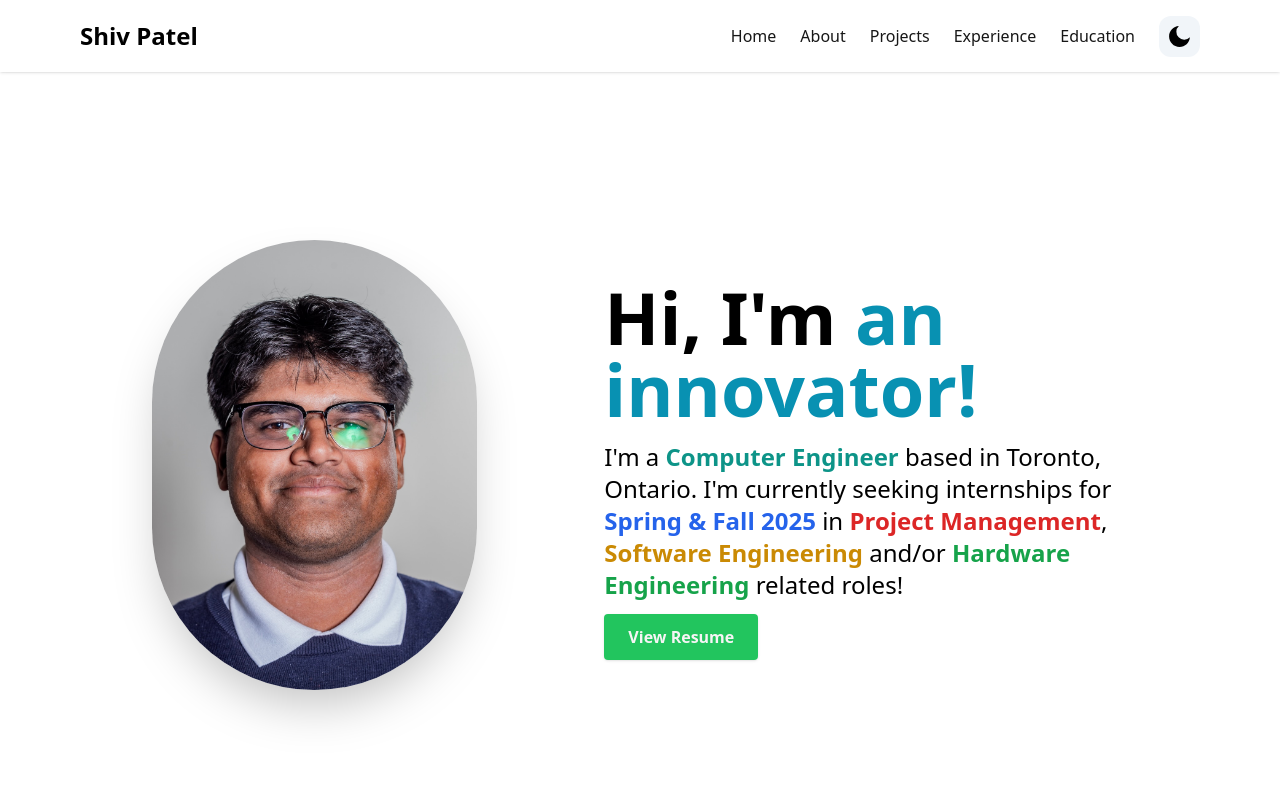
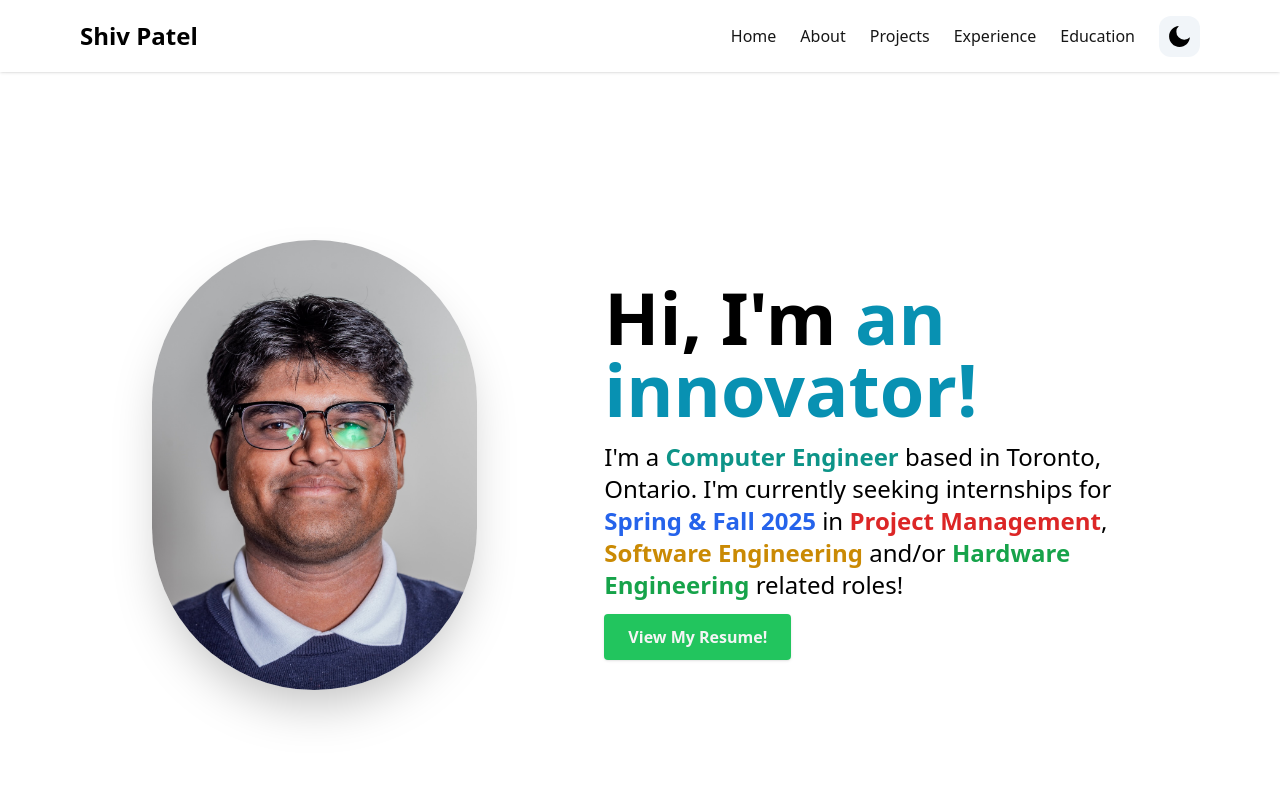
Before and after one commit to Shiv-sp/personalwebsite, a Next.js app: page / in a window 1280 px wide. Shown: the top 800 px of the page. Built offline with nearby package versions, Linux system fonts and the light colour scheme.

Commit message:
Add files via upload

```diff
--- a/components/HeroSection.tsx
+++ b/components/HeroSection.tsx
@@ -70,12 +70,12 @@ const HeroSection = () => {
             {" "}related roles!
           </p>
           <a
-            href="/Resume_PatelShiv_Jan2025.pdf"
+            href="/ShivPatel_Resume_Feb2025 (2).pdf"
             className="text-neutral-100 font-semibold px-6 py-3 bg-green-500 rounded shadow hover:bg-teal-700"
             target="_blank"
             rel="noopener noreferrer"
           >
-            View Resume
+            View My Resume!
           </a>
         </div>
       </div>
--- a/components/ProjectsSection.tsx
+++ b/components/ProjectsSection.tsx
@@ -10,7 +10,7 @@ const projects = [
     description: "Designed and built a DC power supply with a rectifier, filter, and regulator, ensuring stable 3V output from a 120V AC source.",
     tools: ["Analog Discovery 3", "Oscilloscope", "Agilent Function Generator", "Electrical Components", "LTSpice"],
     type: ["Academic"],
-    "image": "/FinanceTrendSample copy.png",
+    "image": "/WhatsApp Image 2025-02-11 at 09.15.43.jpeg",
     github: "https://github.com/Shiv-sp/AC-DC_Converter",
     link: "https://github.com/Shiv-sp/AC-DC_Converter"
   },
@@ -19,7 +19,7 @@ const projects = [
     description: "Developed a cricket umpire score-tracking app with real-time updates, interactive buttons, and a dynamic UI in SwiftUI.",
     tools: ["Swift", "SwiftUI", "Xcode"],
     type: ["Personal"],
-    image: "/FinanceTrendSample copy.png",
+    image: "/Simulator Screenshot - iPad mini (A17 Pro) - 2025-02-11 at 10.18.45.png",
     github: "https://github.com/Shiv-sp/umpireMate",
     link: "https://github.com/Shiv-sp/umpireMate"
   },
@@ -57,7 +57,7 @@ const projects = [
     description: "Implemented and tested combinational and sequential logic circuits using Verilog, including shift registers and counters on an FPGA.",
     tools: ["Quartus Prime Lite", "Questa FSE", "MAX10 FPGA", "Verilog", "Oscilloscope", "Logic Gates"],
     type: ["Academic"],
-    image: "/Screenshot 2024-12-14 at 3.49.37 PM.png",
+    image: "/fpga.jpg",
     github: "https://github.com/Shiv-sp/lab4-2di4",
     link: "https://github.com/Shiv-sp/lab4-2di4"
   },
@@ -76,7 +76,7 @@ const projects = [
     description: "Developed a Python-based recycling simulation system with real-time control algorithms for automated sorting using Quanser Technologies.",
     tools: ["Python", "Quanser Technologies"],
     type: ["Academic", "Collaborative"],
-    "image": "/FinanceTrendSample copy.png",
+    "image": "/Screenshot 2024-04-09 at 1.20.55 AM.png",
     github: "https://github.com/Shiv-sp/Revenge-of-The-Recycling-System",
     link: "https://github.com/Shiv-sp/Revenge-of-The-Recycling-System"
   },
```
